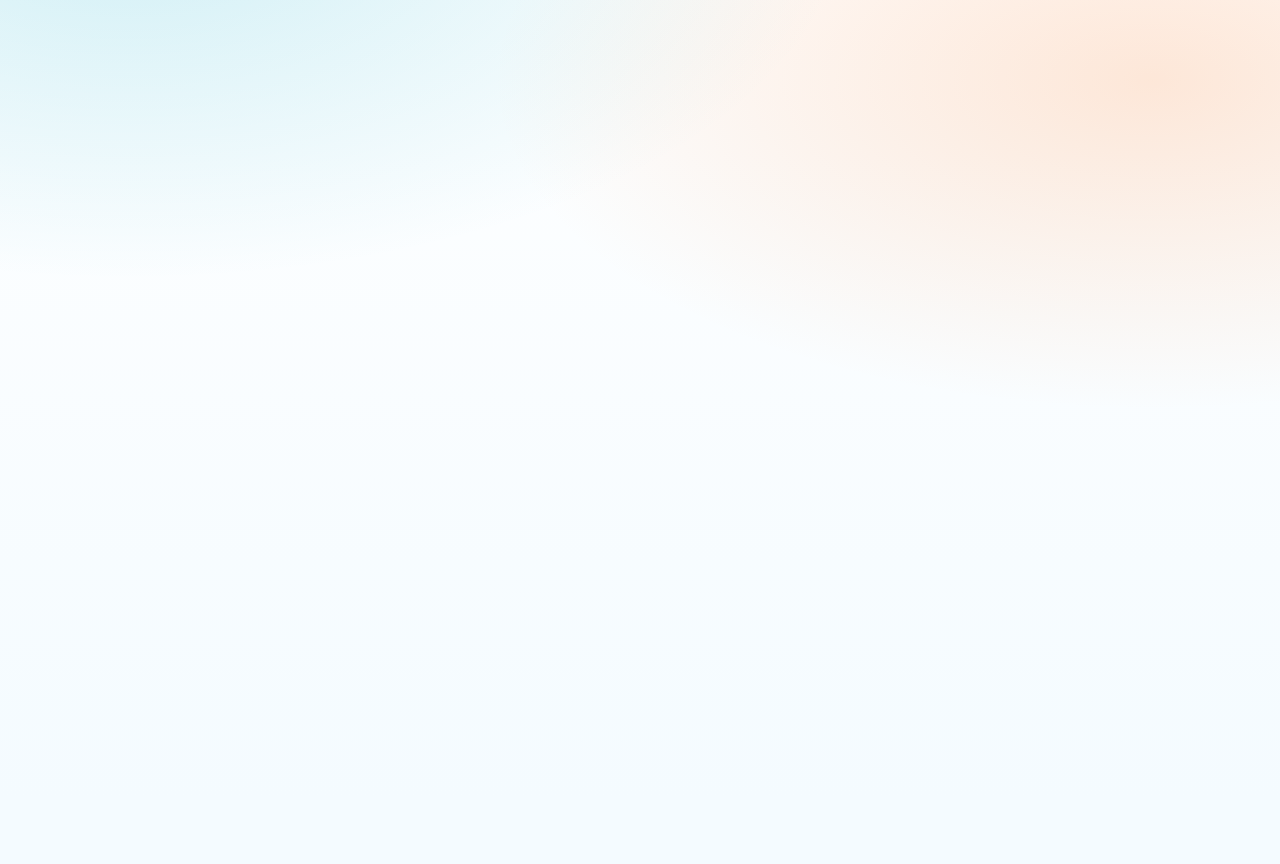
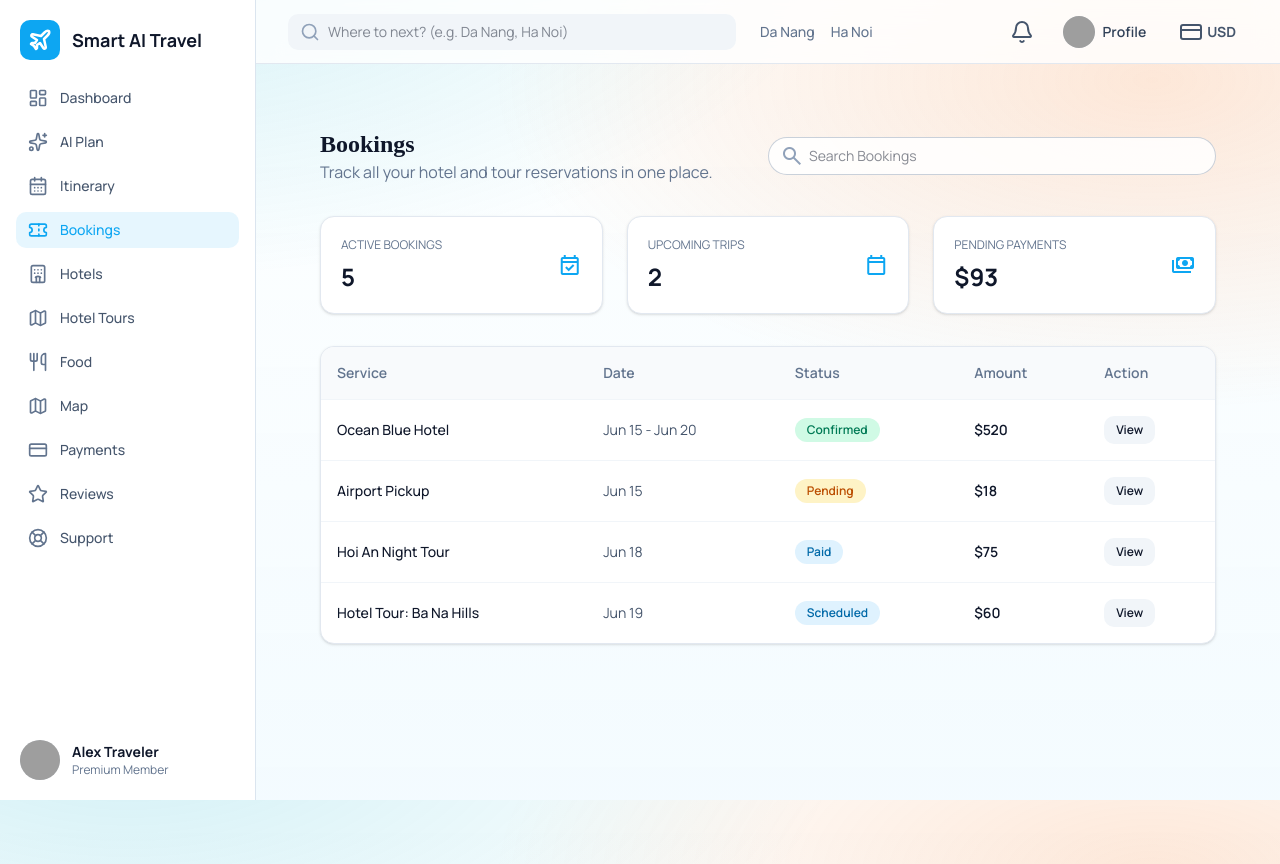
Before and after one commit to tranleductinh/SmartAITravelPlannerPlatform, a React (Vite) app in the folder Frontend/: page /traveler/bookings in a window 1280 px wide. Before the commit this address had no page. Before the commit the page ends 800 px from the top, so only its background shows below. Built offline with nearby package versions, Linux system fonts and the light colour scheme; grey boxes are pictures that could not be loaded; a web font is replaced by a local one.

Commit message:
feat: add Bookings page and integrate into traveler routes

```diff
--- a/Frontend/src/App.jsx
+++ b/Frontend/src/App.jsx
@@ -7,6 +7,7 @@ import AdminOverview from "./pages/Admin/AdminOverview";
 import HotelDashboard from "./pages/Hotel/HotelDashboard";
 import RegisterPage from "./pages/Auth/RegisterPage";
 import AdminUsers from "./pages/Admin/AdminUsers";
+import Bookings from "./pages/Travel/Bookings";
 
 function AppRoutes() {
   const location = useLocation();
@@ -21,6 +22,7 @@ function AppRoutes() {
       <Route path="/traveler" element={<Layout />}>
         <Route index element={<TravelerDashboard />} />
         <Route path="ai-plan" element={<AIPlan />} />
+        <Route path="bookings" element={<Bookings />} />
       </Route>
       <Route path="/admin" element={<Layout />}>
         <Route index element={<AdminOverview />} />
--- /dev/null
+++ b/Frontend/src/pages/Travel/Bookings/index.jsx
@@ -0,0 +1,114 @@
+import React from "react";
+
+export default function Bookings() {
+    return (
+        <div className="p-8 space-y-8">
+            <div className="flex flex-wrap items-center justify-between gap-4">
+                <div className="min-w-[200px]">
+                    <h1 className="text-2xl font-bold">Bookings</h1>
+                    <p className="text-slate-500">Track all your hotel and tour reservations in one place.</p>
+                </div>
+                <div className="flex-1 min-w-[220px] max-w-md">
+                    <div className="relative">
+                        <span className="material-symbols-outlined absolute left-3 top-1/2 -translate-y-1/2 text-slate-400 text-lg">
+                            search
+                        </span>
+                        <input
+                            className="app-search w-full pl-10 pr-4 py-2 text-sm"
+                            placeholder="Search Bookings"
+                            type="text"
+                        />
+                    </div>
+                </div>
+            </div>
+            <div className="grid grid-cols-1 md:grid-cols-3 gap-6">
+                <div className="bg-white p-5 rounded-xl border border-slate-200 shadow-sm">
+                    <div className="flex items-center justify-between">
+                        <div>
+                            <p className="text-xs text-slate-500 uppercase">Active Bookings</p>
+                            <p className="text-2xl font-bold mt-2">5</p>
+                        </div>
+                        <span className="material-symbols-outlined text-primary">event_available</span>
+                    </div>
+                </div>
+                <div className="bg-white p-5 rounded-xl border border-slate-200 shadow-sm">
+                    <div className="flex items-center justify-between">
+                        <div>
+                            <p className="text-xs text-slate-500 uppercase">Upcoming Trips</p>
+                            <p className="text-2xl font-bold mt-2">2</p>
+                        </div>
+                        <span className="material-symbols-outlined text-primary">calendar_today</span>
+                    </div>
+                </div>
+                <div className="bg-white p-5 rounded-xl border border-slate-200 shadow-sm">
+                    <div className="flex items-center justify-between">
+                        <div>
+                            <p className="text-xs text-slate-500 uppercase">Pending Payments</p>
+                            <p className="text-2xl font-bold mt-2">$93</p>
+                        </div>
+                        <span className="material-symbols-outlined text-primary">payments</span>
+                    </div>
+                </div>
+            </div>
+            <div className="bg-white rounded-xl border border-slate-200 shadow-sm overflow-hidden">
+                <table className="w-full text-sm">
+                    <thead className="bg-slate-50 text-slate-500">
+                        <tr>
+                            <th className="text-left p-4 font-semibold">Service</th>
+                            <th className="text-left p-4 font-semibold">Date</th>
+                            <th className="text-left p-4 font-semibold">Status</th>
+                            <th className="text-left p-4 font-semibold">Amount</th>
+                            <th className="text-left p-4 font-semibold">Action</th>
+                        </tr>
+                    </thead>
+                    <tbody>
+                        <tr className="border-t border-slate-100">
+                            <td className="p-4 font-medium">Ocean Blue Hotel</td>
+                            <td className="p-4 text-slate-600">Jun 15 - Jun 20</td>
+                            <td className="p-4">
+                                <span className="badge badge-success">Confirmed</span>
+                            </td>
+                            <td className="p-4 font-semibold">$520</td>
+                            <td className="p-4">
+                                <button className="px-3 py-1.5 bg-slate-100 rounded-lg text-xs font-semibold">View</button>
+                            </td>
+                        </tr>
+                        <tr className="border-t border-slate-100">
+                            <td className="p-4 font-medium">Airport Pickup</td>
+                            <td className="p-4 text-slate-600">Jun 15</td>
+                            <td className="p-4">
+                                <span className="badge badge-warning">Pending</span>
+                            </td>
+                            <td className="p-4 font-semibold">$18</td>
+                            <td className="p-4">
+                                <button className="px-3 py-1.5 bg-slate-100 rounded-lg text-xs font-semibold">View</button>
+                            </td>
+                        </tr>
+                        <tr className="border-t border-slate-100">
+                            <td className="p-4 font-medium">Hoi An Night Tour</td>
+                            <td className="p-4 text-slate-600">Jun 18</td>
+                            <td className="p-4">
+                                <span className="badge badge-info">Paid</span>
+                            </td>
+                            <td className="p-4 font-semibold">$75</td>
+                            <td className="p-4">
+                                <button className="px-3 py-1.5 bg-slate-100 rounded-lg text-xs font-semibold">View</button>
+                            </td>
+                        </tr>
+                        <tr className="border-t border-slate-100">
+                            <td className="p-4 font-medium">Hotel Tour: Ba Na Hills</td>
+                            <td className="p-4 text-slate-600">Jun 19</td>
+                            <td className="p-4">
+                                <span className="badge badge-info">Scheduled</span>
+                            </td>
+                            <td className="p-4 font-semibold">$60</td>
+                            <td className="p-4">
+                                <button className="px-3 py-1.5 bg-slate-100 rounded-lg text-xs font-semibold">View</button>
+                            </td>
+                        </tr>
+                    </tbody>
+                </table>
+            </div>
+        </div>
+    );
+}
```
